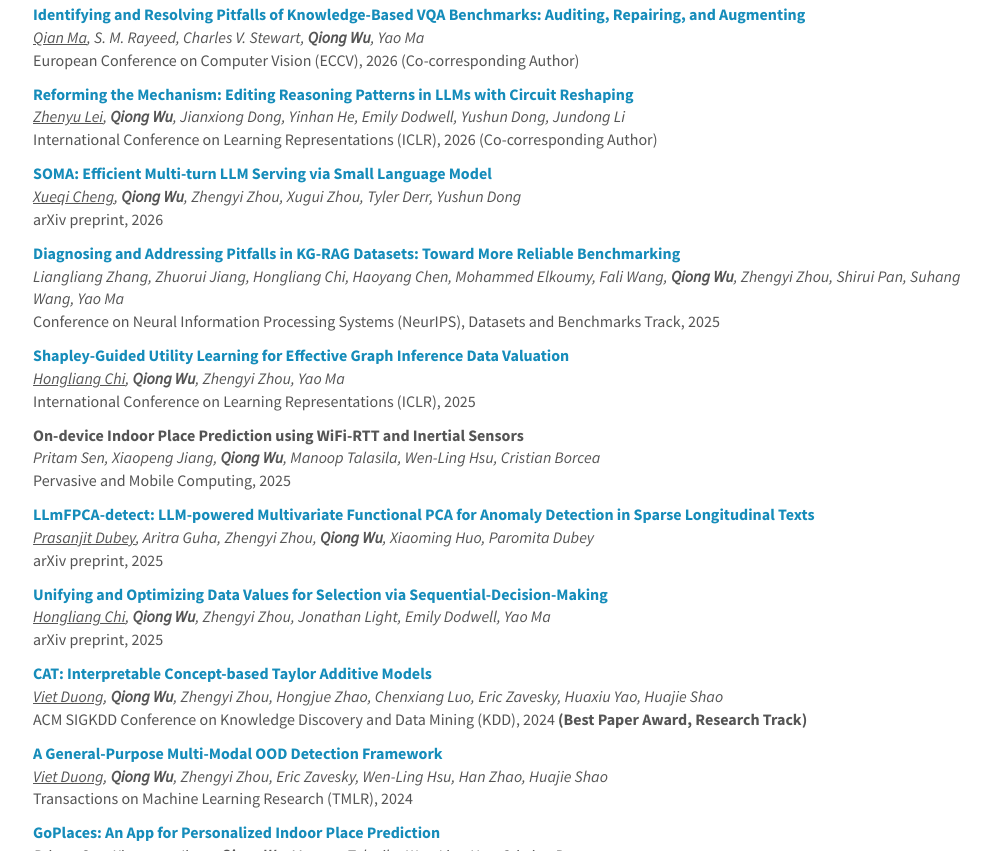
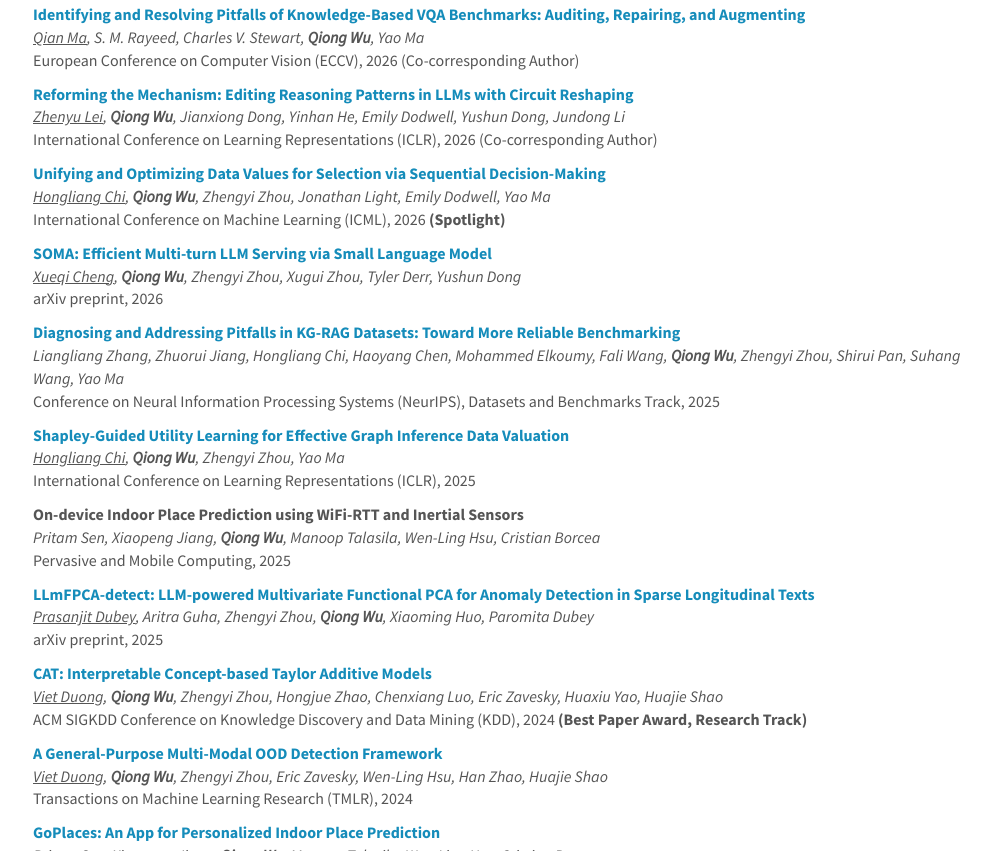
Before and after one commit to Qiong-WU/Qiong-WU.github.io, a plain HTML site: page index.html in a window 1280 px wide. Shown: the part 564-1415 px from the top of the page, without its empty margins (123-1114 px from the left). Drawn offline with nearby package versions, Linux system fonts and the light colour scheme.

Commit message:
Unifying Data Values: published at ICML 2026 (Spotlight)
Co-Authored-By: Claude Opus 5.5 <noreply@anthropic.com>
Claude-Session: https://claude.ai/code/session_01Uq2rj4JC31d9iRGfDtbRbn

```diff
--- a/index.html
+++ b/index.html
@@ -75,6 +75,11 @@ She received her B.Eng degree from the <a href="https://en.wikipedia.org/wiki/Da
   <em><u>Zhenyu Lei</u>, <b>Qiong Wu</b>, Jianxiong Dong, Yinhan He, Emily Dodwell, Yushun Dong, Jundong Li </em><br />
   International Conference on Learning Representations (ICLR), 2026 (Co-corresponding Author)</p>
 
+<p><a href="https://proceedings.mlr.press/v306/chi26d.html">
+  <b>Unifying and Optimizing Data Values for Selection via Sequential Decision-Making</b></a><br />
+  <em><u>Hongliang Chi</u>, <b>Qiong Wu</b>, Zhengyi Zhou, Jonathan Light, Emily Dodwell, Yao Ma </em><br />
+  International Conference on Machine Learning (ICML), 2026 <b>(Spotlight)</b></p>
+
 <p><a href="https://arxiv.org/abs/2605.11317">
   <b>SOMA: Efficient Multi-turn LLM Serving via Small Language Model</b></a><br />
   <em><u>Xueqi Cheng</u>, <b>Qiong Wu</b>, Zhengyi Zhou, Xugui Zhou, Tyler Derr, Yushun Dong </em><br />
@@ -97,11 +102,6 @@ She received her B.Eng degree from the <a href="https://en.wikipedia.org/wiki/Da
 <p><a href="https://arxiv.org/abs/2512.14604">
   <b>LLmFPCA-detect: LLM-powered Multivariate Functional PCA for Anomaly Detection in Sparse Longitudinal Texts</b></a><br />
   <em><u>Prasanjit Dubey</u>, Aritra Guha, Zhengyi Zhou, <b>Qiong Wu</b>, Xiaoming Huo, Paromita Dubey </em><br />
-  arXiv preprint, 2025</p>
-
-<p><a href="https://arxiv.org/abs/2502.04554">
-  <b>Unifying and Optimizing Data Values for Selection via Sequential-Decision-Making</b></a><br />
-  <em><u>Hongliang Chi</u>, <b>Qiong Wu</b>, Zhengyi Zhou, Jonathan Light, Emily Dodwell, Yao Ma </em><br />
   arXiv preprint, 2025</p>
 
 <p><a href="https://arxiv.org/abs/2406.17931">
```
